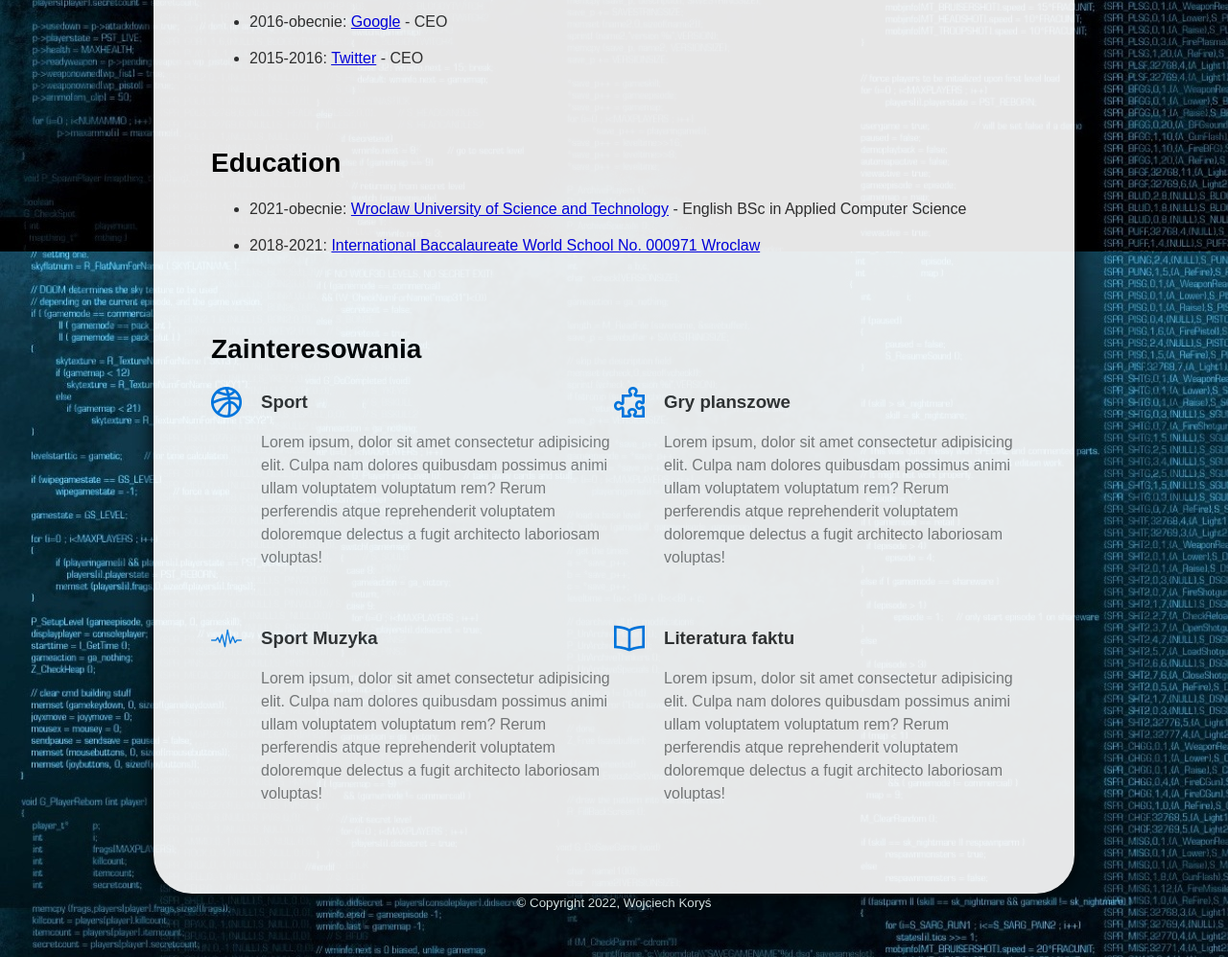
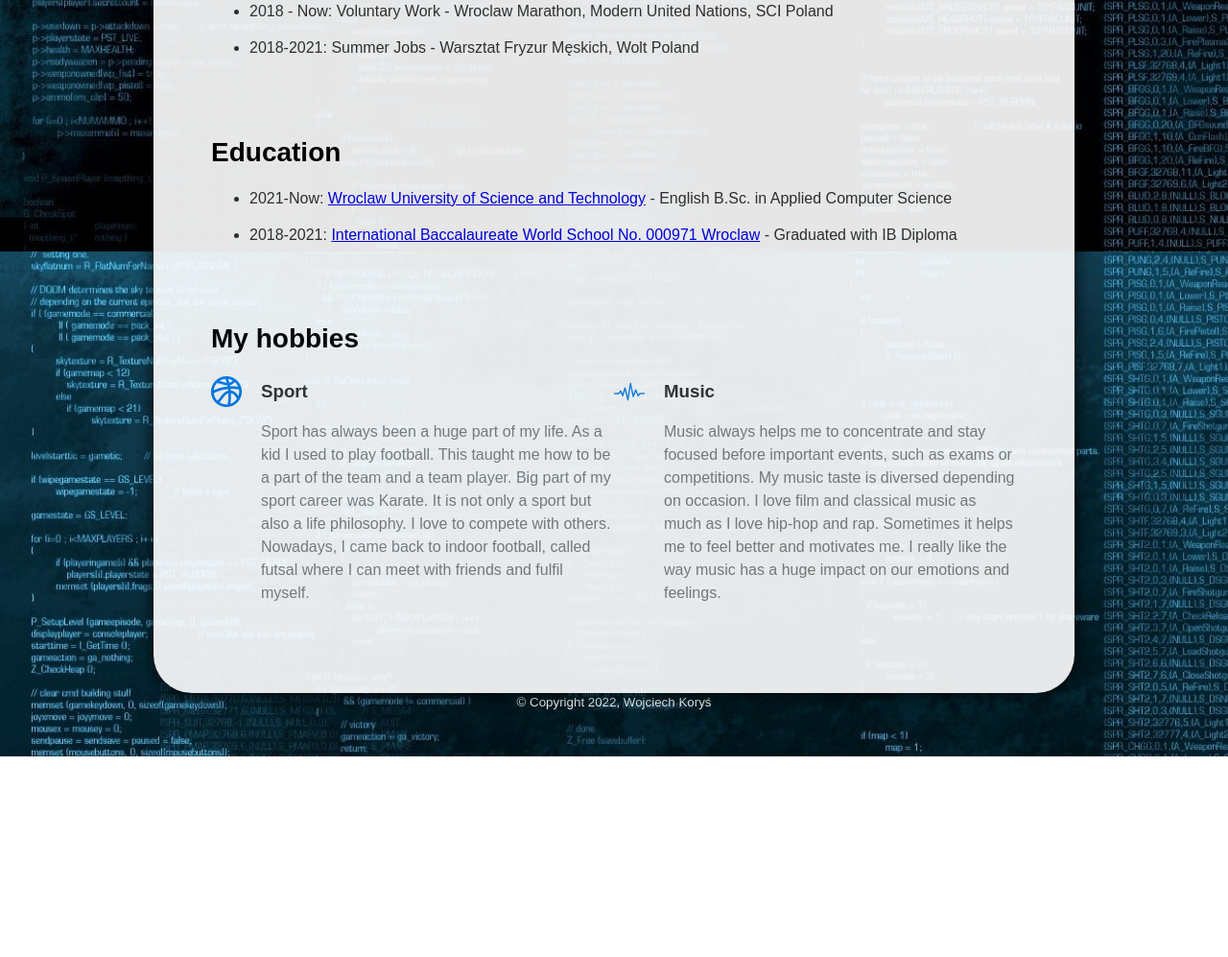
Before and after one commit to wojo511/CV-website, a plain HTML site: page index.html in a window 1280 px wide. Shown: the part 818-1815 px from the top of the page at 96% size. After the commit the page ends 1606 px from the top, so only its background shows below. Drawn offline with Linux system fonts and the light colour scheme.

Commit message:
adding new cv and descriptions

```diff
--- a/index.html
+++ b/index.html
@@ -1,6 +1,6 @@
 
 <!DOCTYPE html>
-<html lang="pl">
+<html lang="en">
   <head>
     <meta charset="utf-8">
     <title>Wojciech Koryś - Curriculum vitae</title>
@@ -17,9 +17,9 @@
         />
         <div class="header-center-element">
           <h1>Wojciech Koryś</h1>
-          <span class="big-font-size">Java developer</span>
+          <span class="big-font-size">Student Java developer</span>
           <div class = "inline">
-            <a class="download-cv-link" href="Grey & White Minimal Resume-2.pdf">Download CV</a>
+            <a class="download-cv-link" href="WojciechKorysCV.pdf">Download CV</a>
 
             <a class="download-github-link" href="https://github.com/wojo511"> <svg xmlns="http://www.w3.org/2000/svg" x="0px" y="0px"
                                                                                    width="25" height="25"
@@ -31,13 +31,12 @@
 
         <address>
           <ul>
-
             <li class="address-line-item">
               <img
                 src="./images/phone.png"
                 class="address-line-item-icon circle"
                 aria-hidden="true"
-              /><b>Telefon:</b
+              /><b>Phone:</b
               ><a href="tel:+48724215488">+48 724 215 488</a>
             </li>
             <li class="address-line-item">
@@ -48,20 +47,13 @@
               /><b>E-mail:</b>
               <a href="mailto:wojtek.korys@wp.pl">wojtek.korys@wp.pl</a>
             </li>
-            <li class="address-line-item">
-              <img
-                src="./images/birthday-cake.png"
-                class="address-line-item-icon circle"
-                aria-hidden="true"
-              /><b>Data urodzenia:</b>
-              02.09.2002
-            </li>
+
             <li class="address-line-item">
               <img
                 src="./images/pin.png"
                 class="address-line-item-icon circle"
                 aria-hidden="true"
-              /><b>Miejsce zamieszkania:</b>
+              /><b>Location:</b>
               Wrocław
             </li>
           </ul>
@@ -88,12 +80,11 @@
           <h2>Work Experience</h2>
           <ul>
             <li>
-              2016-obecnie: <a href="https://google.com">Google</a> -
-              CEO
+              2018 - Now: <a>Voluntary Work</a> -
+              Wroclaw Marathon, Modern United Nations, SCI Poland
             </li>
             <li>
-              2015-2016: <a href="https://www.twitter.com/">Twitter</a> -
-              CEO
+              2018-2021: <a>Summer Jobs</a> - Warsztat Fryzur Męskich, Wolt Poland
             </li>
           </ul>
         </section>
@@ -101,73 +92,50 @@
           <h2>Education</h2>
           <ul>
             <li>
-              2021-obecnie:
+              2021-Now:
               <a href="https://www.pwr.edu.pl">Wroclaw University of Science and Technology</a> -
-              English BSc in Applied Computer Science
+              English B.Sc. in Applied Computer Science
             </li>
             <li>
               2018-2021:
-              <a href="http://www.lo5.wroc.pl/"
-                >International Baccalaureate World School No. 000971 Wroclaw</a
-              >
+              <a href="http://www.lo5.wroc.pl/">International Baccalaureate World School No. 000971 Wroclaw</a> -
+              Graduated with IB Diploma
             </li>
           </ul>
         </section>
         <section>
-          <h2>Zainteresowania</h2>
+          <h2>My hobbies</h2>
           <ul class="hobbies">
             <li class="hobby">
               <img src="./images/basketball.png" aria-hidden="true" />
               <div>
                 <h3>Sport</h3>
                 <p>
-                  Lorem ipsum, dolor sit amet consectetur adipisicing elit.
-                  Culpa nam dolores quibusdam possimus animi ullam voluptatem
-                  voluptatum rem? Rerum perferendis atque reprehenderit
-                  voluptatem doloremque delectus a fugit architecto laboriosam
-                  voluptas!
+                  Sport has always been a huge part of my life. As a kid I used to play football.
+                  This taught me how to be a part of the team and a team player.
+                  Big part of my sport career was Karate.
+                  It is not only a sport but also a life philosophy. I love to compete with others.
+                  Nowadays, I came back to indoor football, called futsal where I can meet with friends
+                  and fulfil myself.
+
+
                 </p>
               </div>
             </li>
+
             <li class="hobby">
-              <img src="./images/puzzle.png" aria-hidden="true" />
+              <img src="./images/music.png" aria-hidden="true" />
               <div>
-                <h3>Gry planszowe</h3>
+                <h3>Music</h3>
                 <p>
-                  Lorem ipsum, dolor sit amet consectetur adipisicing elit.
-                  Culpa nam dolores quibusdam possimus animi ullam voluptatem
-                  voluptatum rem? Rerum perferendis atque reprehenderit
-                  voluptatem doloremque delectus a fugit architecto laboriosam
-                  voluptas!
+                  Music always helps me to concentrate and stay focused before important events, such as exams
+                  or competitions. My music taste is diversed depending on occasion. I love film and classical music
+                  as much as I love hip-hop and rap. Sometimes it helps me to feel better and motivates me.
+                  I really like the way music has a huge impact on our emotions and feelings.
                 </p>
               </div>
             </li>
-            <li class="hobby">
-              <img src="./images/music.png" aria-hidden="true" />
-              <div>
-                <h3>Sport Muzyka</h3>
-                <p>
-                  Lorem ipsum, dolor sit amet consectetur adipisicing elit.
-                  Culpa nam dolores quibusdam possimus animi ullam voluptatem
-                  voluptatum rem? Rerum perferendis atque reprehenderit
-                  voluptatem doloremque delectus a fugit architecto laboriosam
-                  voluptas!
-                </p>
-              </div>
-            </li>
-            <li class="hobby">
-              <img src="./images/book.png" aria-hidden="true" />
-              <div>
-                <h3>Literatura faktu</h3>
-                <p>
-                  Lorem ipsum, dolor sit amet consectetur adipisicing elit.
-                  Culpa nam dolores quibusdam possimus animi ullam voluptatem
-                  voluptatum rem? Rerum perferendis atque reprehenderit
-                  voluptatem doloremque delectus a fugit architecto laboriosam
-                  voluptas!
-                </p>
-              </div>
-            </li>
+
           </ul>
         </section>
 
--- a/style.css
+++ b/style.css
@@ -40,6 +40,7 @@ span {
 
 
 ul li {
+
     margin-bottom: 20px;
 }
 
@@ -60,13 +61,14 @@ ul li {
 }
 
 header address ul {
+    padding: 0;
     font-style: normal;
-    list-style: none;
+    list-style: none;width: 250px;
+
 }
 
 .address-line-item {
     font-size: 16px;
-    margin-left: -98px;
     margin-bottom: 15px;
 }
 
```
Also changed, not shown: default-avatar.png (deleted), 2 other files.
